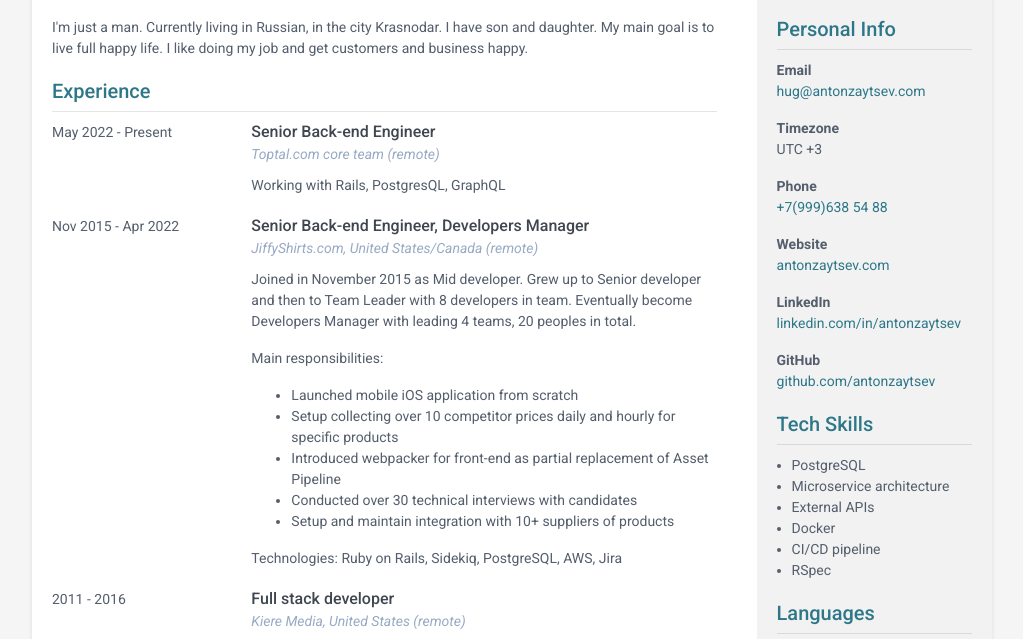
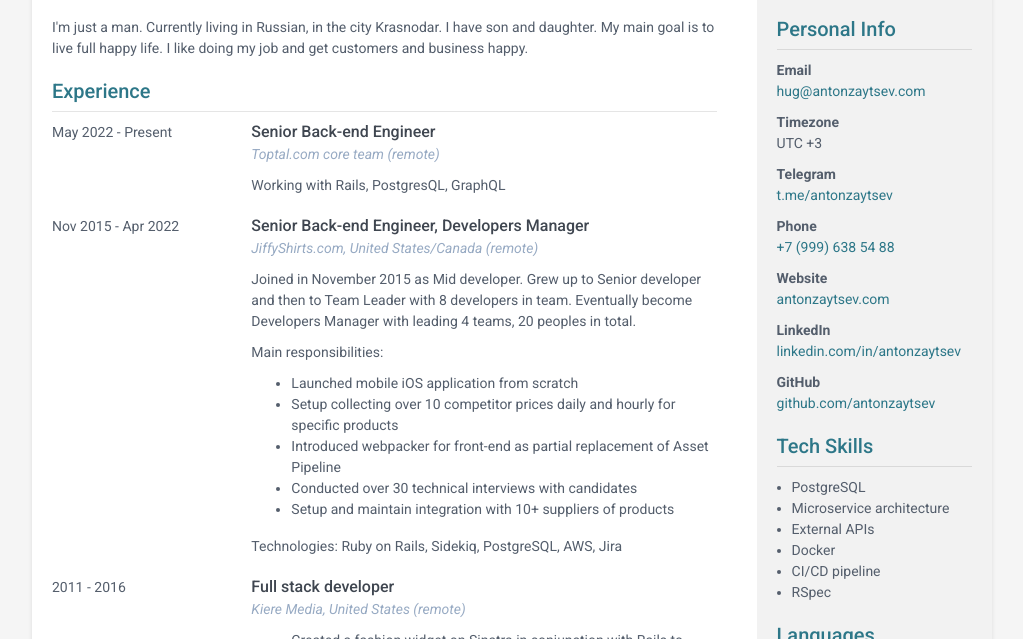
Before and after one commit to antonzaytsev/antonzaytsev.github.io, a plain HTML site: page index.html in a window 1280 px wide. Shown: the part 121-760 px from the top of the page, without its empty margins (128-1151 px from the left). Drawn offline with Linux system fonts and the light colour scheme.

Commit message:
Added telegram

```diff
--- a/assets/css/main.css
+++ b/assets/css/main.css
@@ -39,6 +39,7 @@ a:focus {
 
 p {
   line-height: 1.5;
+  margin-bottom: 10px;
 }
 
 p:last-child {
--- a/index.html
+++ b/index.html
@@ -315,8 +315,11 @@
             <strong>Timezone</strong>
             <p>UTC +3</p>
 
+            <strong>Telegram</strong>
+            <p><a href="https://t.me/antonzaytsev">t.me/antonzaytsev</a></p>
+
             <strong>Phone</strong>
-            <p><a href="tel:+79996385488">+7(999)638 54 88</a></p>
+            <p><a href="tel:+79996385488">+7 (999) 638 54 88</a></p>
 
             <strong>Website</strong>
             <p><a href="https://antonzaytsev.com" target="_blank">antonzaytsev.com</a></p>
```
